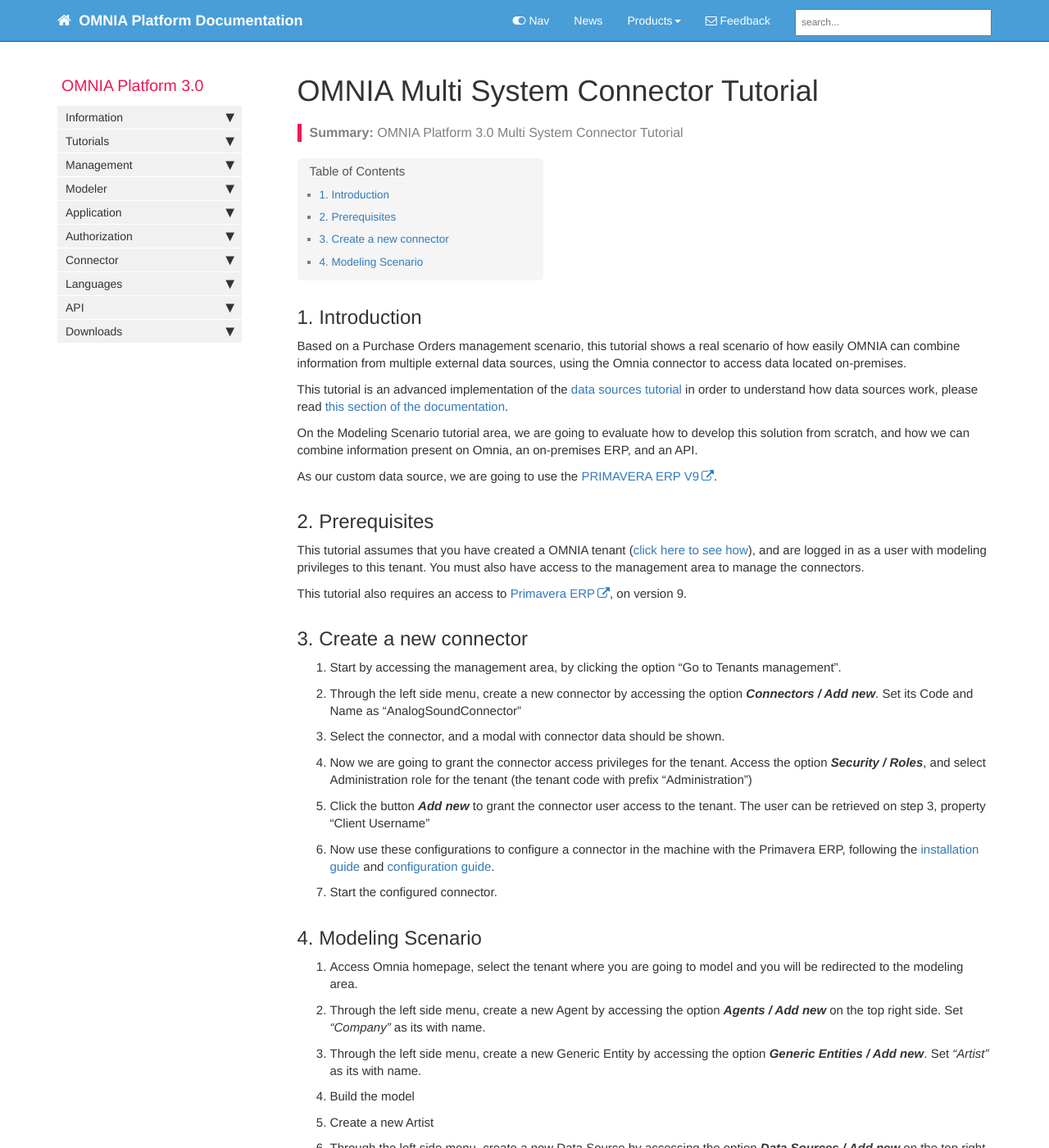
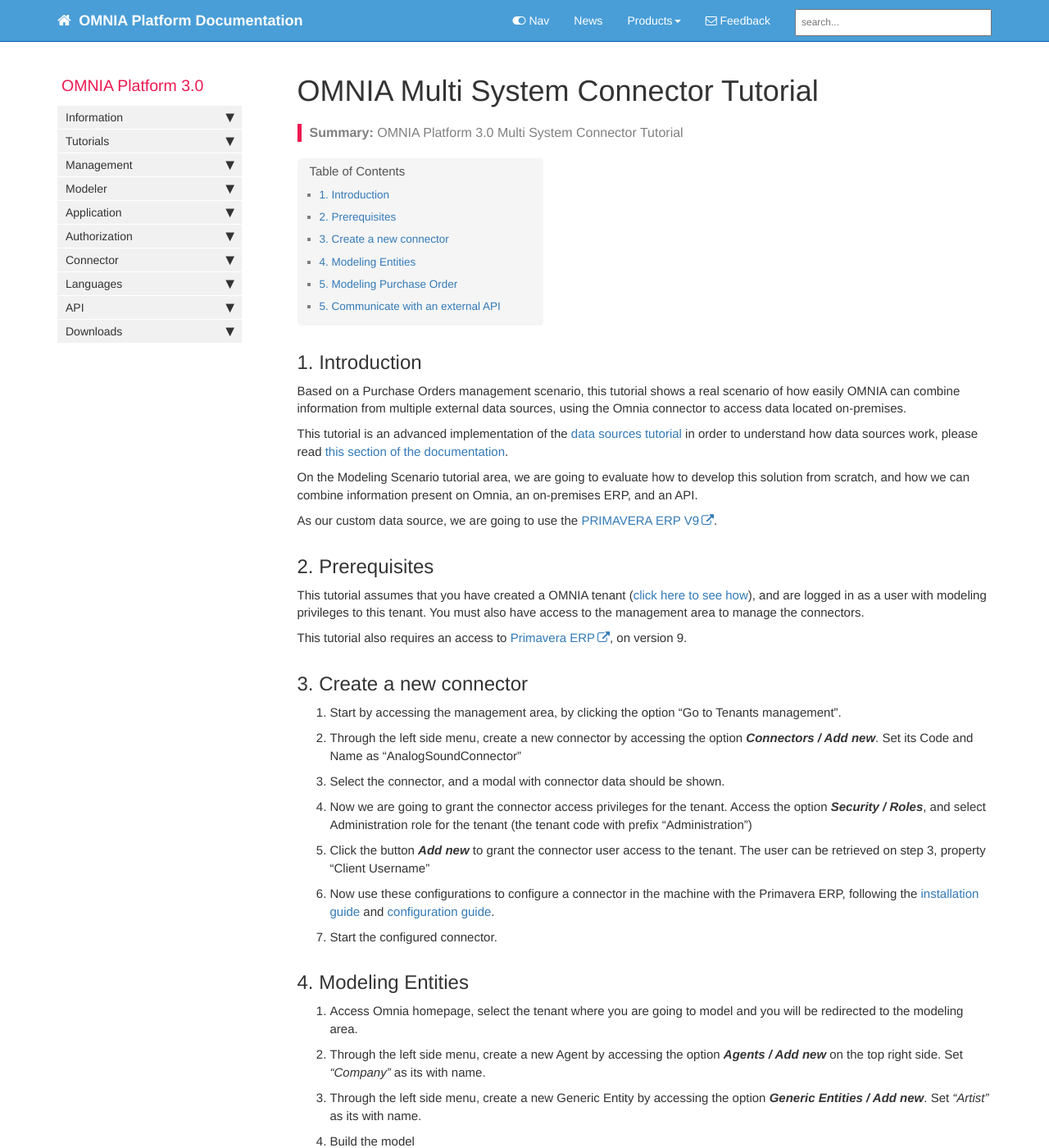
Before and after one commit to daniel8lopes/omnia3, a Jekyll site: the page built from docs/pages/omnia3/Tutorials/omnia3_multisystemconnectortutorial.md, in a window 1280 px wide and 1400 px high. Shown: the whole window at 82% size. Built offline with Jekyll 4.4.1, drawn with Linux system fonts in a browser that asks for light colours; nearby versions of some CDN libraries; comment, search, counter and statistics services are not loaded; some of the changed text lies outside the part shown.

Commit message:
Update omnia3_multisystemconnectortutorial.md

```diff
--- a/docs/pages/omnia3/Tutorials/omnia3_multisystemconnectortutorial.md
+++ b/docs/pages/omnia3/Tutorials/omnia3_multisystemconnectortutorial.md
@@ -39,7 +39,7 @@ This tutorial also requires an access to [Primavera ERP](https://pt.primaverabss
 
 7. Start the configured connector.
 
-## 4. Modeling Scenario
+## 4. Modeling Entities
 
 1. Access Omnia homepage, select the tenant where you are going to model and you will be redirected to the modeling area.
 
@@ -194,6 +194,8 @@ This tutorial also requires an access to [Primavera ERP](https://pt.primaverabss
 
 19. Demo
 
+## 5. Modeling Purchase Order
+
 13. Through the left side menu, create a new Commitment by accessing the option ***Commitments / Add new***. Set its Name as "*GoodsPurchaseRequest*", *"Provider"* as the resource to be exchanged, *"Supplier"* as provider agent and *"Company"* as receiver agent. Before saving, check option *"Uses a custom data source?"*, and select *"Primavera"* as Data Source.
 
 14. Edit the commitment "*GoodsPurchaseRequest*", and create the following attributes:
@@ -343,3 +345,5 @@ This tutorial also requires an access to [Primavera ERP](https://pt.primaverabss
 29. Now you can try to List and Create new Products directly on your on-premise system
 
 30. Finally, try to create new Purchase Orders on Omnia, and check that they are integrated on your on-premise system
+
+## 5. Communicate with an external API
```
